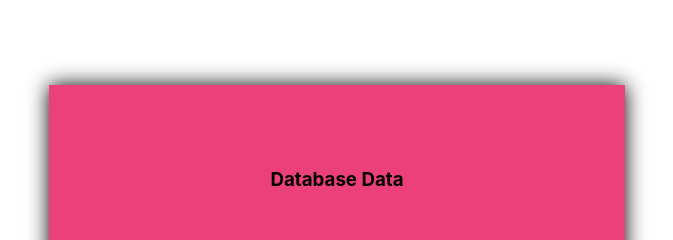
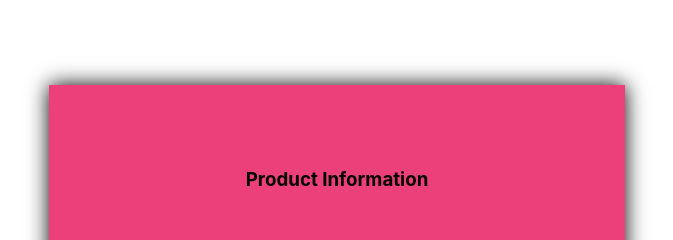
Before and after one commit to Venktesh123/MY-Assignment, a React (Create React App) app: page /add/list in a window 1280 px wide. Shown: the top 240 px of the page, without its empty margins (303-976 px from the left). Built offline with nearby package versions, Linux system fonts and the light colour scheme.

Commit message:
change-data-heading

```diff
--- a/src/components/List.js
+++ b/src/components/List.js
@@ -54,7 +54,7 @@ function List() {
 
       <form onSubmit={handleSubmit}>
         {/* InputControl components */}
-        <h3>Database Data</h3>
+        <h3>Product Information</h3>
         <input
           type="text"
           name="product_id"
```
